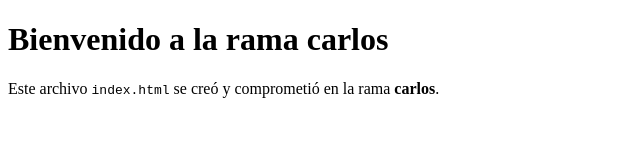
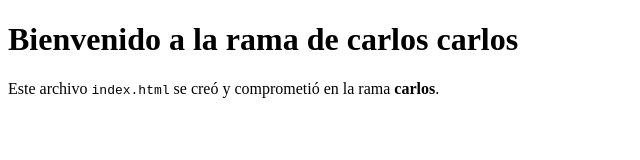
Before and after one commit to ALEJANDRO-TORRES05/Trabajo-colaborativo, a plain HTML site: page index.html in a window 1280 px wide. Shown: the whole page, without its empty margins (0-640 px from the left). Drawn offline with Linux system fonts and the light colour scheme.

Commit message:
Actualizar index.html en rama carlos

```diff
--- a/index.html
+++ b/index.html
@@ -6,7 +6,7 @@
     <title>Index en rama carlos</title>
 </head>
 <body>
-    <h1>Bienvenido a la rama <strong>carlos</strong></h1>
+    <h1>Bienvenido a la rama de carlos <strong>carlos</strong></h1>
     <p>Este archivo <code>index.html</code> se creó y comprometió en la rama <strong>carlos</strong>.</p>
 </body>
 </html>
```
